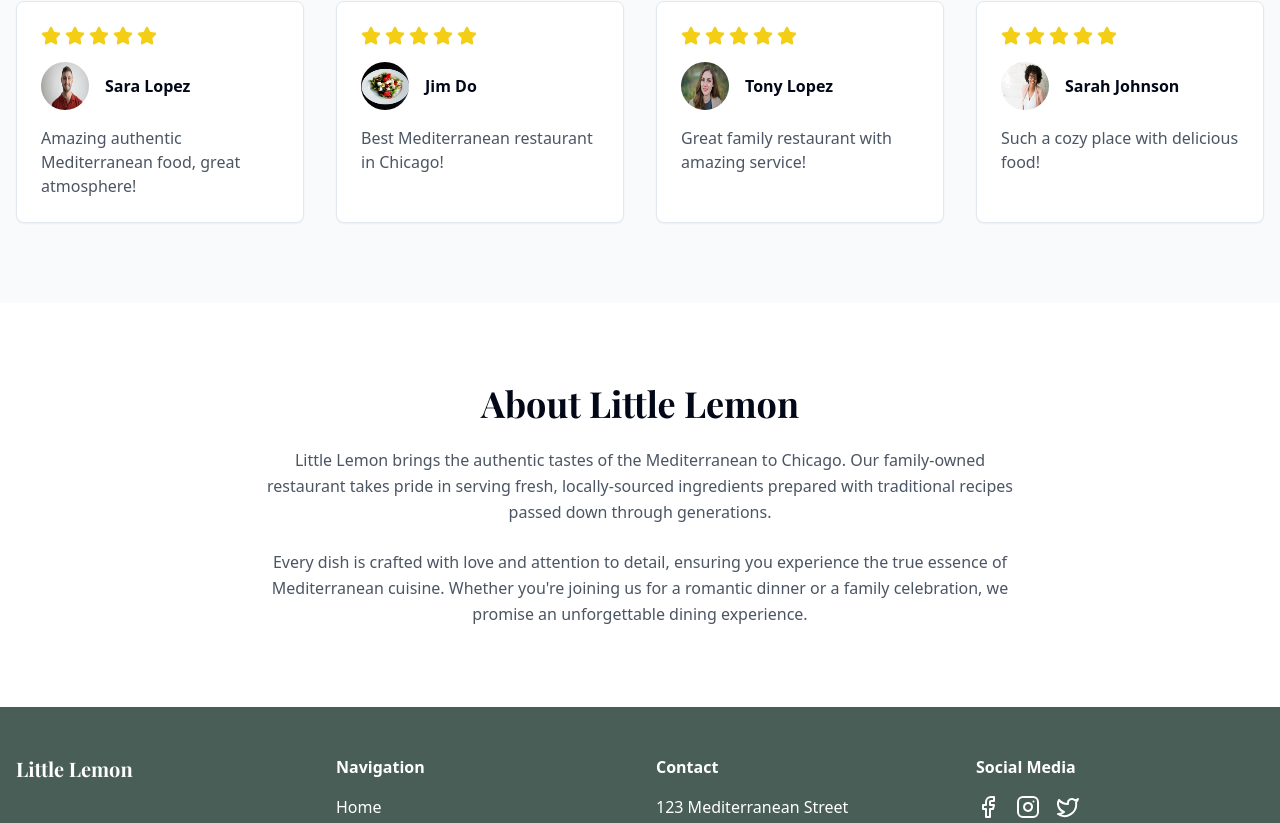
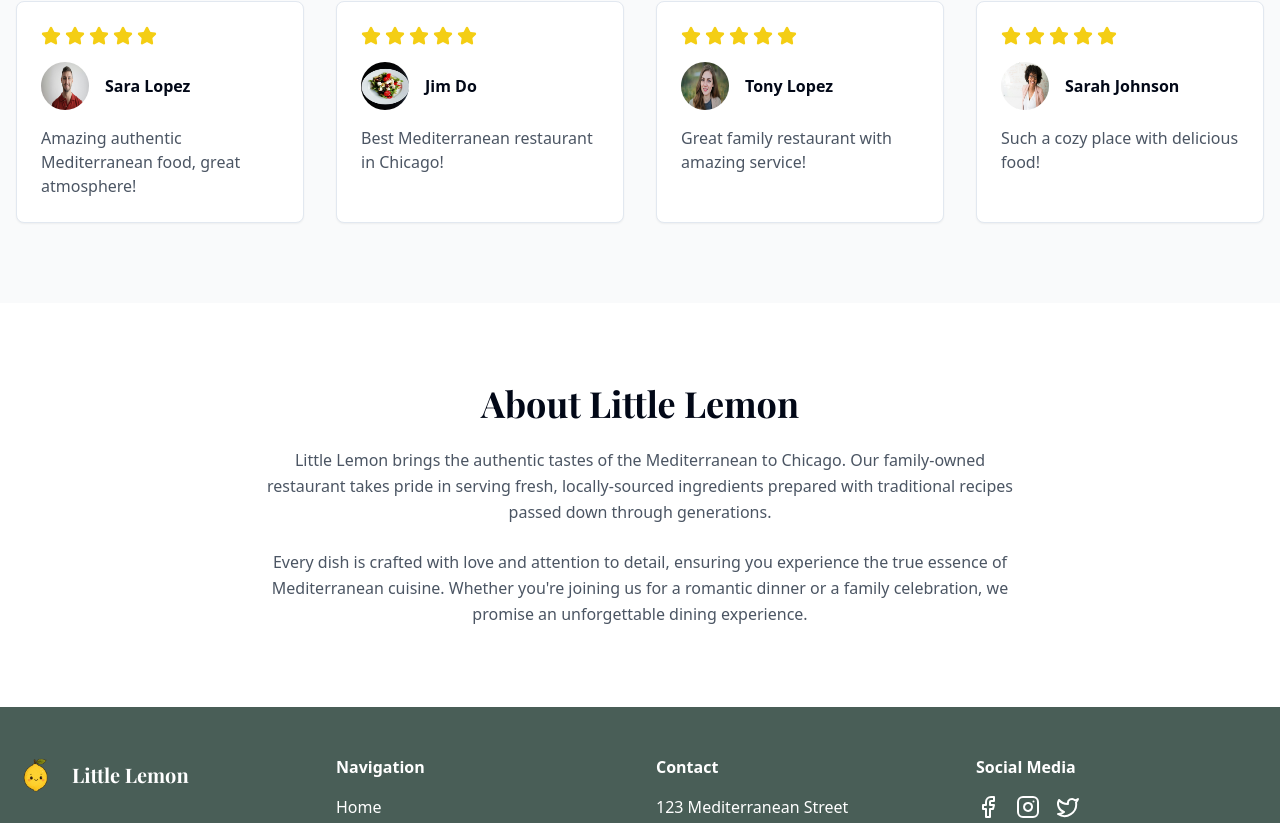
Before and after one commit to lukegram/little-lemon-bistro-web, a React (Vite) app: page / in a window 1280 px wide. Shown: the part 1952-2775 px from the top of the page. Built offline with nearby package versions, Linux system fonts and the light colour scheme.

Commit message:
Add logo to navbar and footer
Add the logo image to the navbar and footer components.

```diff
--- a/src/components/Footer.tsx
+++ b/src/components/Footer.tsx
@@ -6,7 +6,14 @@ const Footer = () => {
       <div className="container mx-auto px-4">
         <div className="grid grid-cols-1 md:grid-cols-4 gap-8">
           <div>
-            <h3 className="font-playfair text-xl font-bold mb-4">Little Lemon</h3>
+            <div className="flex items-center gap-2">
+              <img
+                src="/lovable-uploads/fe1a4892-1935-46a4-8861-bfbae152296a.png"
+                alt="Little Lemon Logo"
+                className="h-10 w-10 mr-2"
+              />
+              <h3 className="font-playfair text-xl font-bold">Little Lemon</h3>
+            </div>
           </div>
 
           <div>
--- a/src/components/Navbar.tsx
+++ b/src/components/Navbar.tsx
@@ -1,3 +1,4 @@
+
 import { Menu, ShoppingCart } from "lucide-react";
 import { Button } from "./ui/button";
 
@@ -6,6 +7,11 @@ const Navbar = () => {
     <nav className="fixed w-full bg-white z-50 border-b" role="navigation">
       <div className="container mx-auto px-4 py-4 grid grid-cols-12 items-center">
         <div className="col-span-3 flex items-center gap-2">
+          <img
+            src="/lovable-uploads/fe1a4892-1935-46a4-8861-bfbae152296a.png"
+            alt="Little Lemon Logo"
+            className="h-10 w-10 mr-2"
+          />
           <span className="font-playfair text-xl font-bold text-black">Little Lemon</span>
         </div>
 
```
Also changed, not shown: public/lovable-uploads/fe1a4892-1935-46a4-8861-bfbae152296a.png (added).
